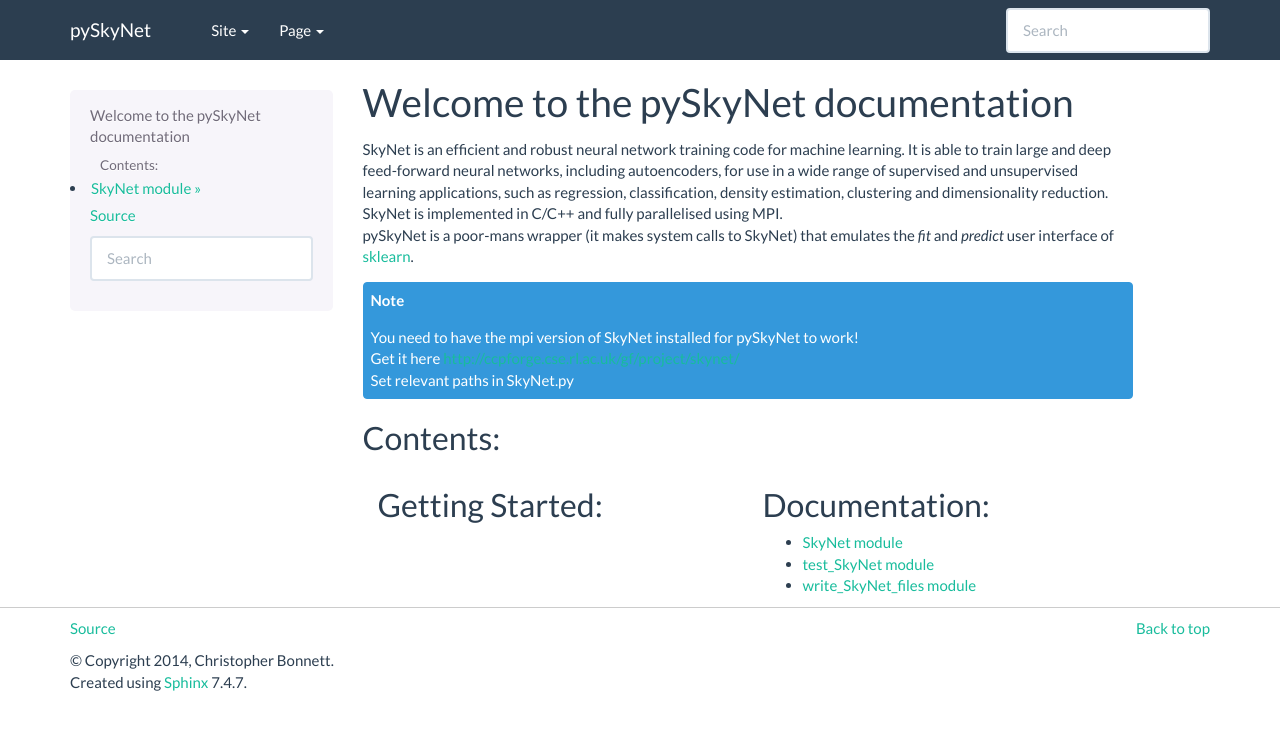
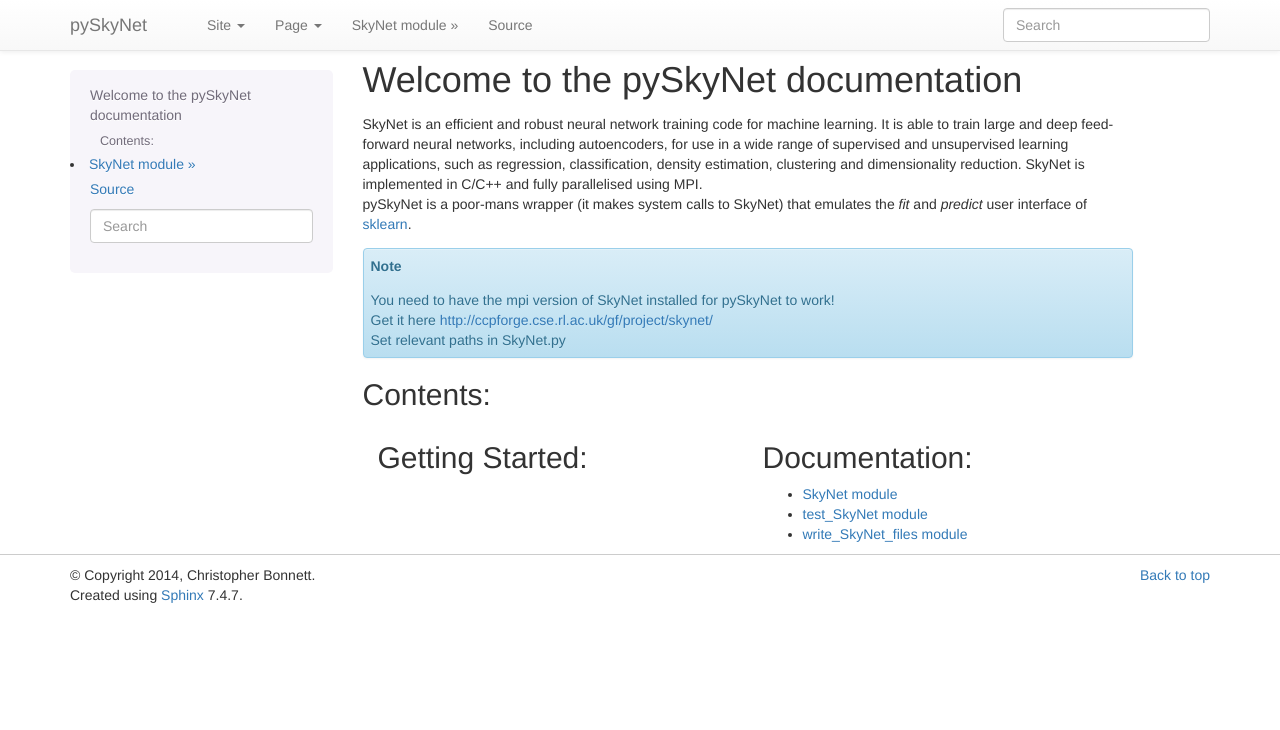
Before and after one commit to cbonnett/SkyNet_wrapper, a Sphinx documentation site: the page built from docs/index.rst, in a window 1280 px wide. Shown: the top 730 px of the page. Built offline with Sphinx 7.4.7, drawn with Linux system fonts in a browser that asks for light colours; pages that are not in the unit, such as notebooks, are missing from menus.

```diff
--- a/docs/conf.py
+++ b/docs/conf.py
@@ -14,7 +14,7 @@
 
 import sys
 import os
-import sphinx_bootstrap_theme
+# import sphinx_bootstrap_theme
 # import matplotlib as mpl
 # mpl.use("Agg")
 
@@ -130,14 +130,14 @@
 # further.  For a list of options available for each theme, see the
 # documentation.
 #html_theme_options = {}
-html_theme_options = {
-    'source_link_position': "footer",
-    'bootswatch_theme': "flatly",
-    'navbar_sidebarrel': False,
-    'bootstrap_version': "3",
-    }
+# html_theme_options = {
+#     'source_link_position': "footer",
+#     'bootswatch_theme': "flatly",
+#     'navbar_sidebarrel': False,
+#     'bootstrap_version': "3",
+#     }
 # Add any paths that contain custom themes here, relative to this directory.
-html_theme_path = sphinx_bootstrap_theme.get_html_theme_path()
+#html_theme_path = sphinx_bootstrap_theme.get_html_theme_path()
 
 # The name for this set of Sphinx documents.  If None, it defaults to
 # "<project> v<release> documentation".
```
